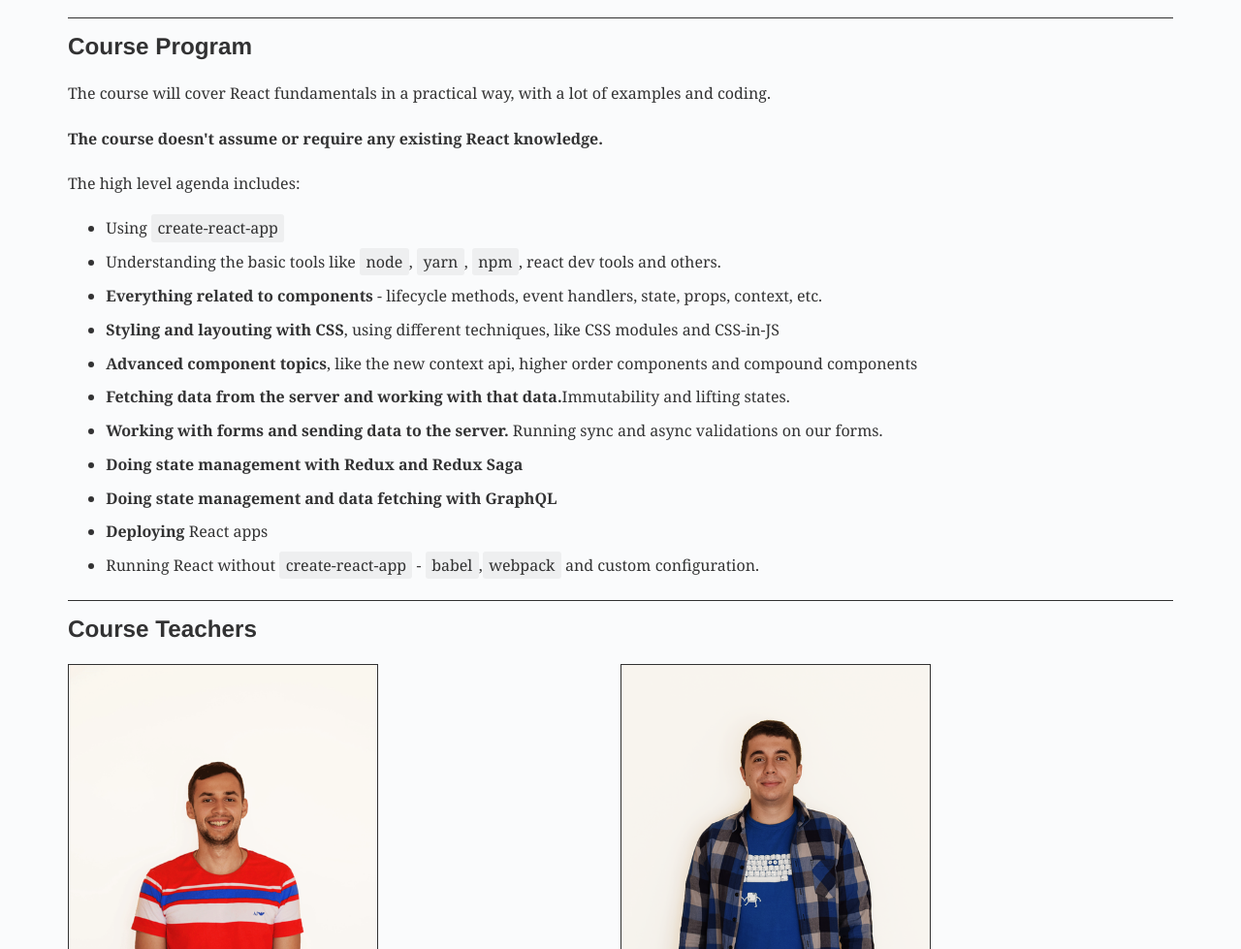
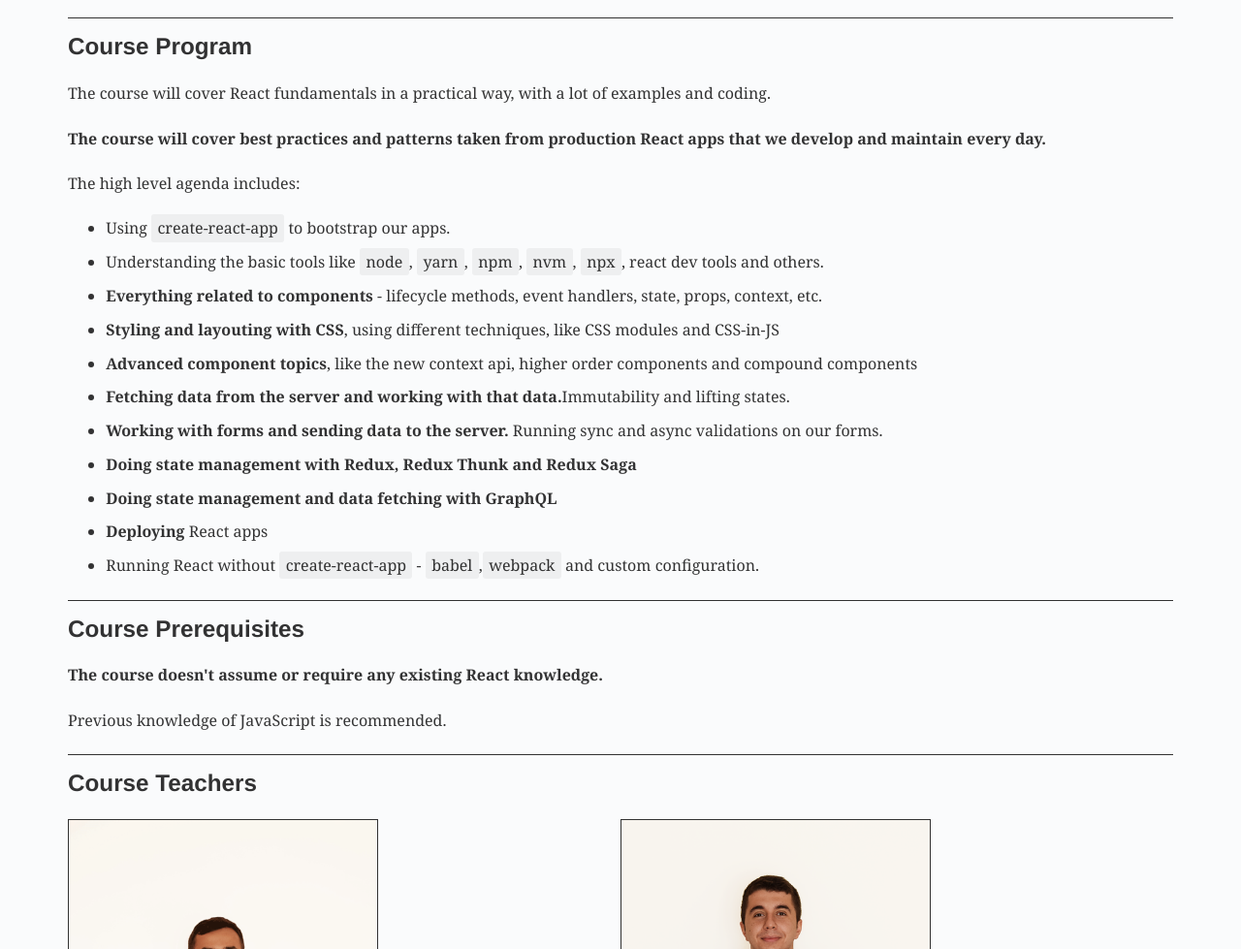
Before and after one commit to HackSoftware/react-course-website, a Gatsby site: page / in a window 1280 px wide. Shown: the part 340-1319 px from the top of the page at 97% size. Built offline with nearby package versions, Linux system fonts and the light colour scheme; Gatsby itself is replaced by a stand-in of ours.

Commit message:
Add `Course Prerequisites` section

```diff
--- a/src/pages/index.js
+++ b/src/pages/index.js
@@ -1,18 +1,18 @@
-import React from 'react'
-import { Helmet } from 'react-helmet'
+import React from 'react';
+import {Helmet} from 'react-helmet';
 
-import Inline from '../components/Inline'
-import Container from '../components/Container'
-import Section from '../components/Section'
-import ReactLogo from '../components/ReactLogo'
-import ApplyHere from '../components/ApplyHere'
-import Teachers from '../components/Teachers'
-import Footer from '../components/Footer'
+import Inline from '../components/Inline';
+import Container from '../components/Container';
+import Section from '../components/Section';
+import ReactLogo from '../components/ReactLogo';
+import ApplyHere from '../components/ApplyHere';
+import Teachers from '../components/Teachers';
+import Footer from '../components/Footer';
 
-import styles from './index.module.css'
-import favicon from './favicon.ico'
+import styles from './index.module.css';
+import favicon from './favicon.ico';
 
-import './index.css'
+import './index.css';
 
 const IndexPage = () => (
   <React.Fragment>
@@ -45,8 +45,7 @@ const IndexPage = () => (
             <a
               href="https://www.google.com/maps/place/Hack+Bulgaria/@42.6477396,23.3825581,17z/data=!3m1!4b1!4m5!3m4!1s0x40aa86ed287d5e33:0x315f162015dedaa3!8m2!3d42.6477396!4d23.3847468"
               target="_blank"
-              rel="noopener noreferrer"
-            >
+              rel="noopener noreferrer">
               HackBulgaria's lecture hall
             </a>
           </li>
@@ -67,18 +66,20 @@ const IndexPage = () => (
 
         <p>
           <strong>
-            The course doesn't assume or require any existing React knowledge.
+            The course will cover best practices and patterns taken from
+            production React apps that we develop and maintain every day.
           </strong>
         </p>
+
         <p>The high level agenda includes:</p>
         <ul className={styles.List}>
           <li>
-            Using <Inline>create-react-app</Inline>
+            Using <Inline>create-react-app</Inline> to bootstrap our apps.
           </li>
           <li>
             Understanding the basic tools like <Inline>node</Inline>,{' '}
-            <Inline>yarn</Inline>, <Inline>npm</Inline>, react dev tools and
-            others.
+            <Inline>yarn</Inline>, <Inline>npm</Inline>, <Inline>nvm</Inline>,{' '}
+            <Inline>npx</Inline>, react dev tools and others.
           </li>
           <li>
             <strong>Everything related to components</strong> - lifecycle
@@ -103,7 +104,7 @@ const IndexPage = () => (
             Running sync and async validations on our forms.
           </li>
           <li>
-            <strong>Doing state management with Redux and Redux Saga</strong>
+            <strong>Doing state management with Redux, Redux Thunk and Redux Saga</strong>
           </li>
           <li>
             <strong>
@@ -119,6 +120,16 @@ const IndexPage = () => (
             configuration.
           </li>
         </ul>
+      </Section>
+      <Section>
+        <h2>Course Prerequisites</h2>
+        <p>
+          <strong>
+            The course doesn't assume or require any existing React knowledge.
+          </strong>
+        </p>
+
+        <p>Previous knowledge of JavaScript is recommended.</p>
       </Section>
       <Section>
         <h2>Course Teachers</h2>
@@ -142,6 +153,6 @@ const IndexPage = () => (
       <Footer />
     </Container>
   </React.Fragment>
-)
+);
 
-export default IndexPage
+export default IndexPage;
```
